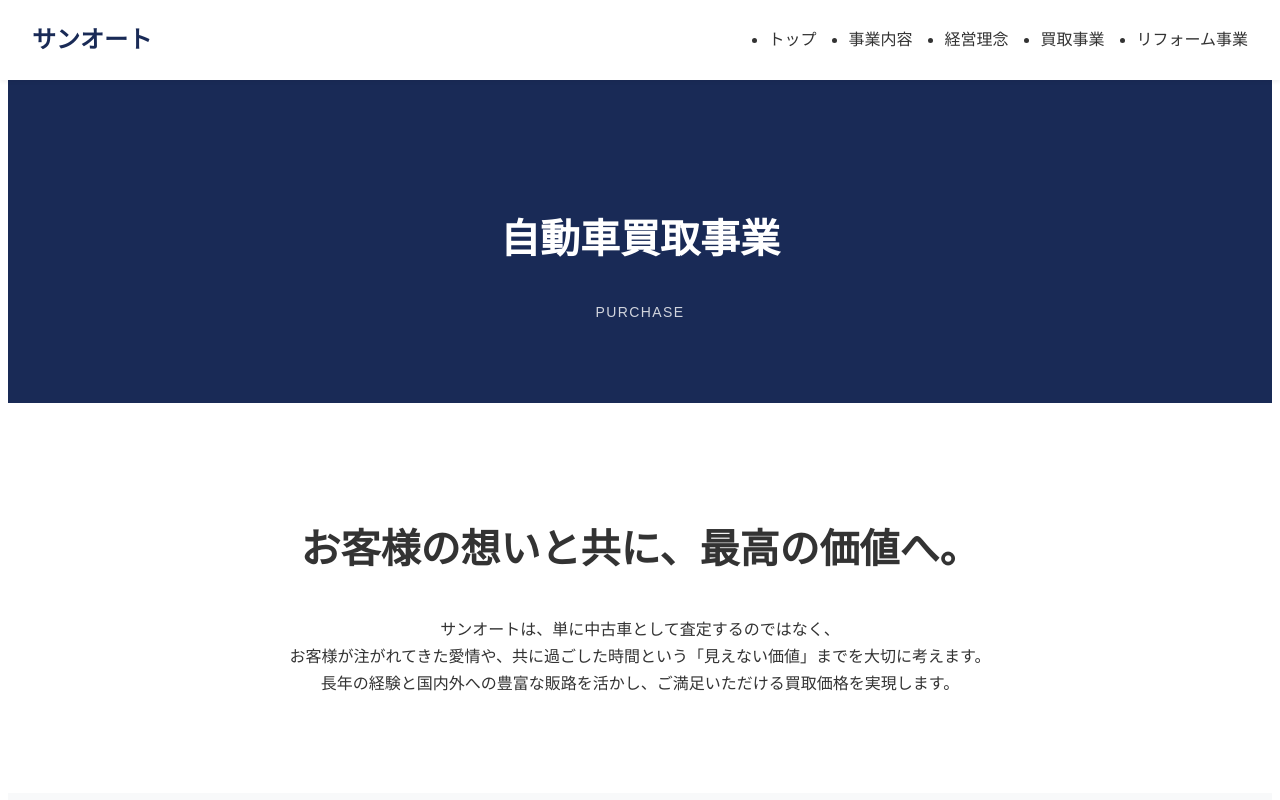
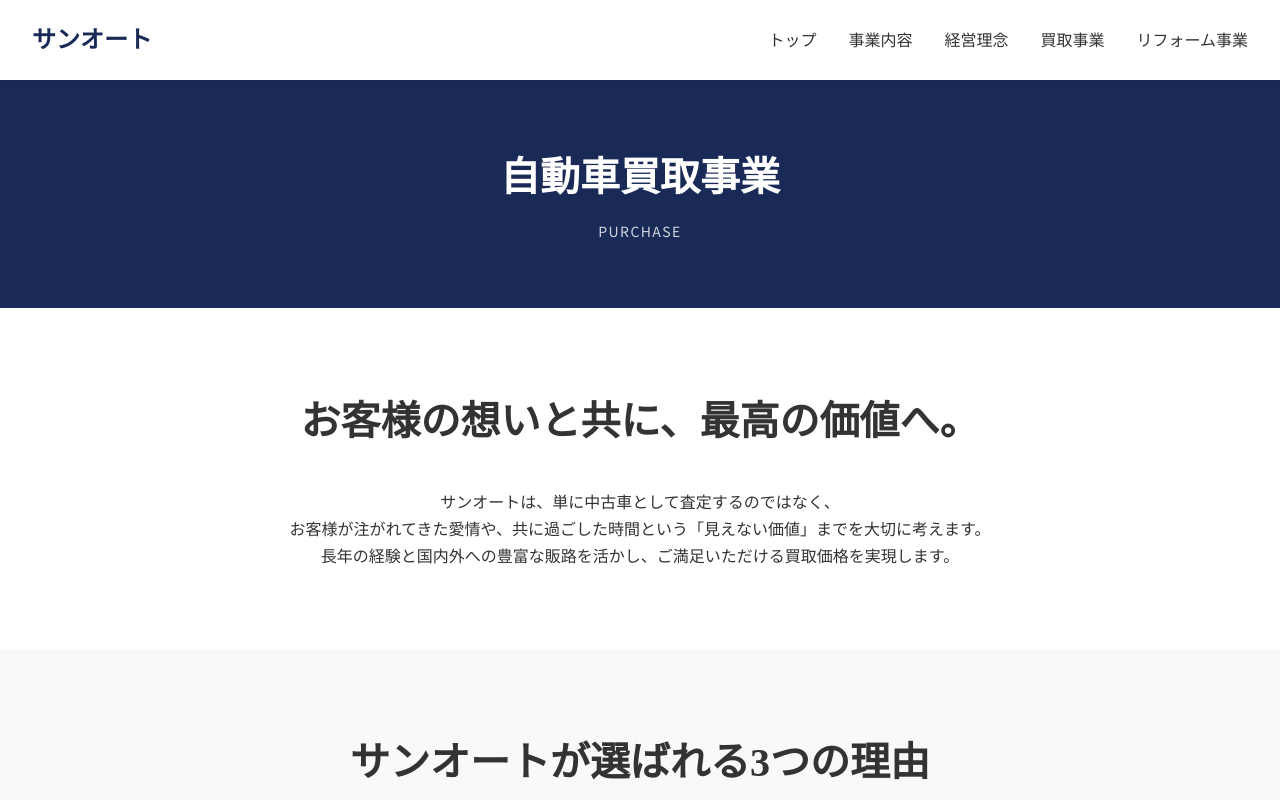
Before and after one commit to 70230kW/sunauto, a plain HTML site: page purchase.html in a window 1280 px wide. Shown: the top 800 px of the page. Drawn offline with Linux system fonts and the light colour scheme.

Commit message:
Update purchase.html

```diff
--- a/purchase.html
+++ b/purchase.html
@@ -7,7 +7,13 @@
     <meta name="description" content="サンオートの自動車買取事業。長年の実績と専門査定士による確かな査定で、お客様の愛車を業界最高水準の価格で買い取ります。無料査定はこちらから。">
 
     <link rel="icon" href="favicon.ico">
-    ...
+    <link rel="apple-touch-icon" href="assets/images/common/apple-touch-icon.png">
+
+    <link rel="preconnect" href="https://fonts.googleapis.com">
+    <link rel="preconnect" href="https://fonts.gstatic.com" crossorigin>
+    <link href="https://fonts.googleapis.com/css2?family=Noto+Sans+JP:wght@400;700&family=Noto+Serif+JP:wght@600&display=swap" rel="stylesheet">
+
+    <link rel="stylesheet" href="assets/css/reset.css">
     <link rel="stylesheet" href="assets/css/style.css">
 </head>
 <body>
```
